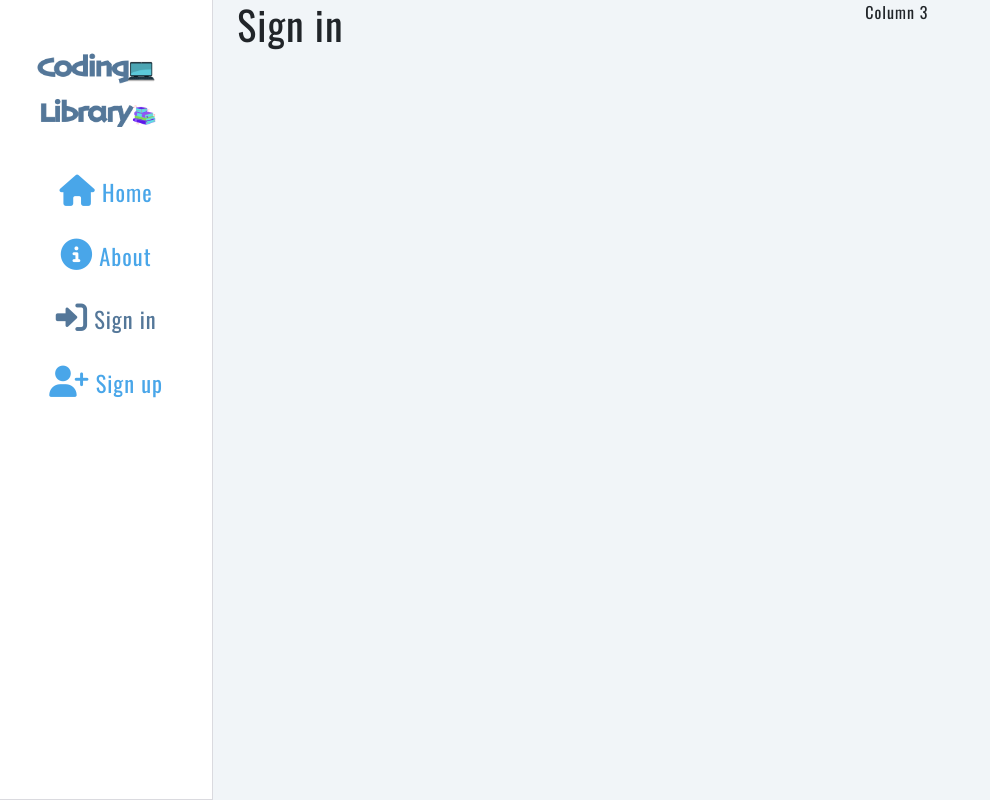
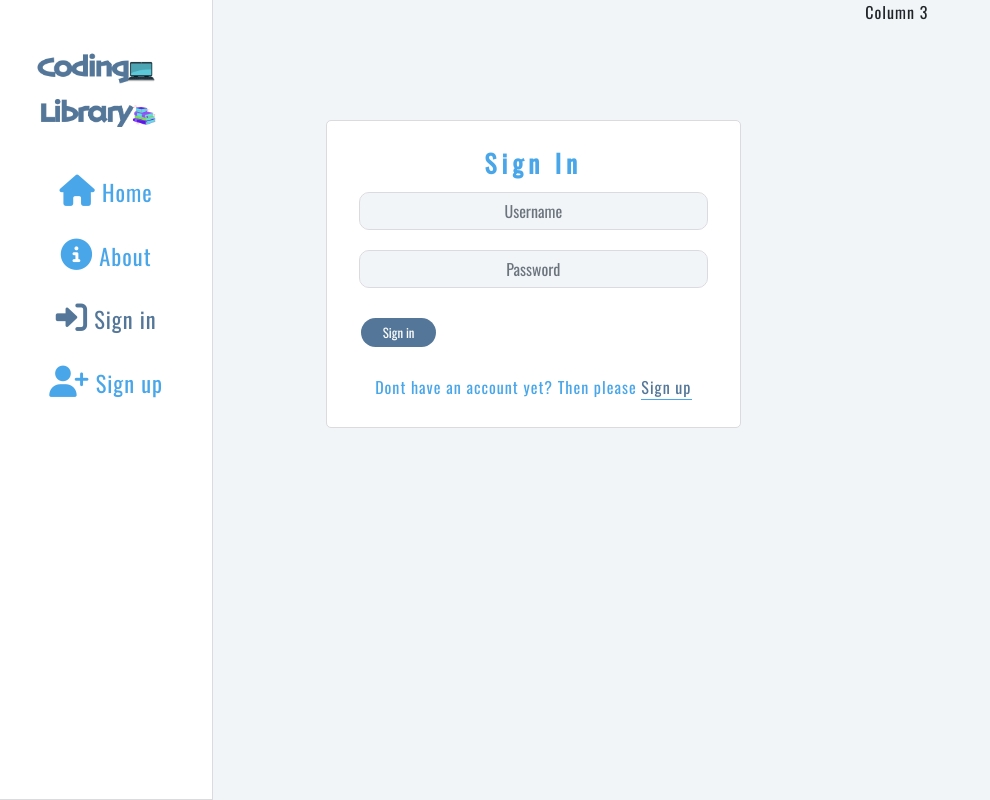
Before and after one commit to hashim222/p5-coding-library, a React (Create React App) app: page /signin in a window 1280 px wide. Shown: the whole page, without its empty margins (0-990 px from the left). Built offline with nearby package versions, Linux system fonts and the light colour scheme.

Commit message:
Created sign in form

```diff
--- a/src/App.js
+++ b/src/App.js
@@ -5,6 +5,7 @@
 import { Route, Switch } from "react-router-dom";
 import "./api/axiosDefaults";
 import SignUpForm from "./pages/auth/SignUpForm";
+import SignInForm from "./pages/auth/SignInForm";
 
 function App() {
   return (
@@ -23,13 +24,15 @@
               <Switch>
                 <Route exact path={"/"} render={() => <h1>Home Page</h1>} />
                 <Route exact path={"/about"} render={() => <h1>About</h1>} />
-                <Route exact path={"/signin"} render={() => <h1>Sign in</h1>} />
+                <Route exact path={"/signin"} render={() => <SignInForm />} />
                 <Route exact path={"/signup"} render={() => <SignUpForm />} />
                 <Route render={() => <h1>Page not found</h1>} />
               </Switch>
             </Container>
           </Col>
-          <Col lg={4} sm={4}>Column 3</Col>
+          <Col lg={4} sm={4}>
+            Column 3
+          </Col>
         </Row>
       </Container>
     </div>
--- /dev/null
+++ b/src/pages/auth/SignInForm.js
@@ -0,0 +1,102 @@
+import React, { useState } from "react";
+import { Link, useHistory } from "react-router-dom";
+
+import styles from "../../styles/SignInUpForm.module.css";
+import btnStyles from "../../styles/Button.module.css";
+
+import { Col, Row, Container, Form, Button, Alert } from "react-bootstrap";
+import axios from "axios";
+
+const SignInForm = () => {
+  const [signInData, setSignInData] = useState({
+    username: "",
+    password: "",
+  });
+
+  const { username, password } = signInData;
+  const [errors, setErrors] = useState({});
+
+  const history = useHistory();
+
+  const handleSubmit = async (event) => {
+    event.preventDefault();
+    try {
+      await axios.post("/dj-rest-auth/login/", signInData);
+      history.push("/");
+    } catch (err) {
+      setErrors(err.response?.data);
+    }
+  };
+
+  const handleChange = (event) => {
+    setSignInData({
+      ...signInData,
+      [event.target.name]: event.target.value,
+    });
+  };
+
+  return (
+    <Row className={styles.Row}>
+      <Col className={`${styles.Col} my-auto py-2 p-md-2`} md={12}>
+        <Container className="p-4">
+          <h1 className={styles.Header}>Sign In</h1>
+
+          <Form onSubmit={handleSubmit}>
+            <Form.Group controlId="username">
+              <Form.Label className="d-none">Username</Form.Label>
+              <Form.Control
+                className={styles.Input}
+                type="text"
+                placeholder="Username"
+                name="username"
+                value={username}
+                onChange={handleChange}
+              />
+            </Form.Group>
+            {errors.username?.map((message, idx) => (
+              <Alert variant="warning" key={idx}>
+                {message}
+              </Alert>
+            ))}
+
+            <Form.Group controlId="password">
+              <Form.Label className="d-none">Password</Form.Label>
+              <Form.Control
+                className={styles.Input}
+                type="password"
+                placeholder="Password"
+                name="password"
+                value={password}
+                onChange={handleChange}
+              />
+            </Form.Group>
+            {errors.password?.map((message, idx) => (
+              <Alert key={idx} variant="warning">
+                {message}
+              </Alert>
+            ))}
+
+            <Button
+              className={`${btnStyles.Button} ${btnStyles.SubmitBtnBg}`}
+              type="submit"
+            >
+              Sign in
+            </Button>
+            {errors.non_field_errors?.map((message, idx) => (
+              <Alert key={idx} variant="warning" className="mt-3">
+                {message}
+              </Alert>
+            ))}
+          </Form>
+        </Container>
+        <Container className="mt-1">
+          <Link className={styles.Link} to="/signup">
+            Dont have an account yet? Then please <span>Sign up</span>
+          </Link>
+        </Container>
+      </Col>
+    </Row>
+  );
+};
+
+export default SignInForm;
--- a/src/styles/SignInUpForm.module.css
+++ b/src/styles/SignInUpForm.module.css
@@ -1,5 +1,5 @@
 /*
-Sign up Form.
+Sign up Form and Sign in form.
 Devices with a width larger than 100 pixels
 */
 @media (min-width: 100px) {
@@ -12,7 +12,7 @@
 }
 
 /*
-Sign up Form.
+Sign up Form and Sign in form.
 Devices with a width larger than 768 pixels
 */
 @media (min-width: 768px) {
@@ -23,12 +23,21 @@
 }
 
 /*
-Sign up Form.
+Sign up Form and Sign in form.
 Devices with a width larger than 992 pixels
 */
 @media (min-width: 992px) {
   .Row {
-    margin-top: 91px;
+    margin-top: 120px;
+    width: 70%;
+  }
+}
+
+/* Sign up Form and Sign in form.
+Devices with a width larger than 1500 pixels  */
+@media (min-width: 1500px) {
+  .Row {
+    margin-top: 150px;
     width: 70%;
   }
 }
```
